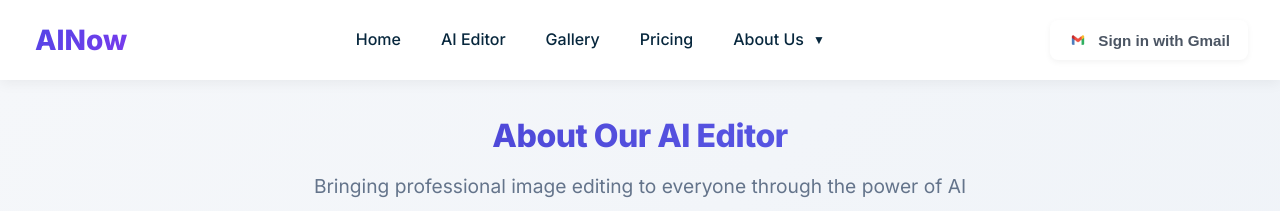
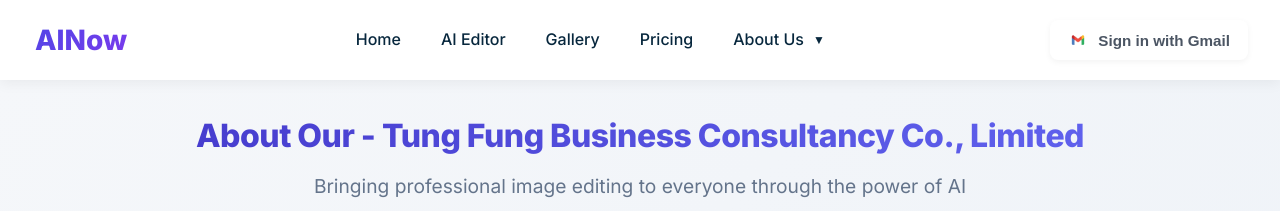
Before and after one commit to Duynhat989/ainow-fe, a Vue app: page /about in a window 1280 px wide. Shown: the top 211 px of the page. Built offline with nearby package versions, Linux system fonts and the light colour scheme; no server answers; what vue3-google-login would draw is missing.

Commit message:
up mail 1 1 1

```diff
--- a/index.html
+++ b/index.html
@@ -5,14 +5,14 @@
   <meta charset="UTF-8">
   <link rel="icon" href="./src/assets/images/1743478415988.png">
   <meta name="viewport" content="width=device-width, initial-scale=1.0, maximum-scale=1.0, user-scalable=no">
-  <meta property="og:title" content="AI Photo Editing – Lightning Fast" />
-  <meta property="og:description" content="Photo editing with AI, faster than imagined." />
+  <meta property="og:title" content="Tung Fung Business Consultancy Co., Limited" />
+  <meta property="og:description" content="Tung Fung Business Consultancy Co., Limited" />
   <meta property="og:image" content="https://aieditnow.com/1743478415988.png" />
   <meta property="og:url" content="https://aieditnow.com/" />
   <meta property="og:type" content="website" />
 
   <link rel="stylesheet" href="https://unpkg.com/boxicons@latest/css/boxicons.min.css">
-  <title>AINow – AI Photo Editing – Lightning Fast.</title>
+  <title>Tung Fung Business Consultancy Co., Limited</title>
 </head>
 
 <body>
--- a/src/components/AboutUs.vue
+++ b/src/components/AboutUs.vue
@@ -1,7 +1,7 @@
 <template>
     <div class="about-page">
       <div class="container">
-        <h1 class="page-title">About Our AI Editor</h1>
+        <h1 class="page-title">About Our - Tung Fung Business Consultancy Co., Limited</h1>
         <p class="page-subtitle">Bringing professional image editing to everyone through the power of AI</p>
 
         <div class="about-container">
--- a/src/components/layout/AppFooter.vue
+++ b/src/components/layout/AppFooter.vue
@@ -3,8 +3,9 @@
     <div class="container">
       <div class="footer-content">
         <div class="footer-section">
-          <h3>{{ $t('FOOTER_TITLE') }}</h3>
-          <p>{{ $t('FOOTER_DESCRIPTION') }}</p>
+          <h4>Tung Fung Business Consultancy Co., Limited</h4>
+          <!-- Company -->
+          <p>Address: Unit 506, Beverly Commercial Centre87-105 Chatham Road SouthTsim Sha Tsui Hong Kong</p>
           <div class="social-links">
             <a href="#" class="social-link"><i class='bx bxl-facebook'></i></a>
             <a href="#" class="social-link"><i class='bx bxl-twitter' ></i></a>
@@ -32,6 +33,7 @@
         </div>
         <div class="footer-section">
           <h4>{{ $t('FOOTER_COMPANY') }}</h4>
+
           <ul>
             <li><router-link to="/about">{{ $t('FOOTER_ABOUT') }}</router-link></li>
             <li><router-link to="/terms">{{ $t('FOOTER_TERMS') }}</router-link></li>
```
